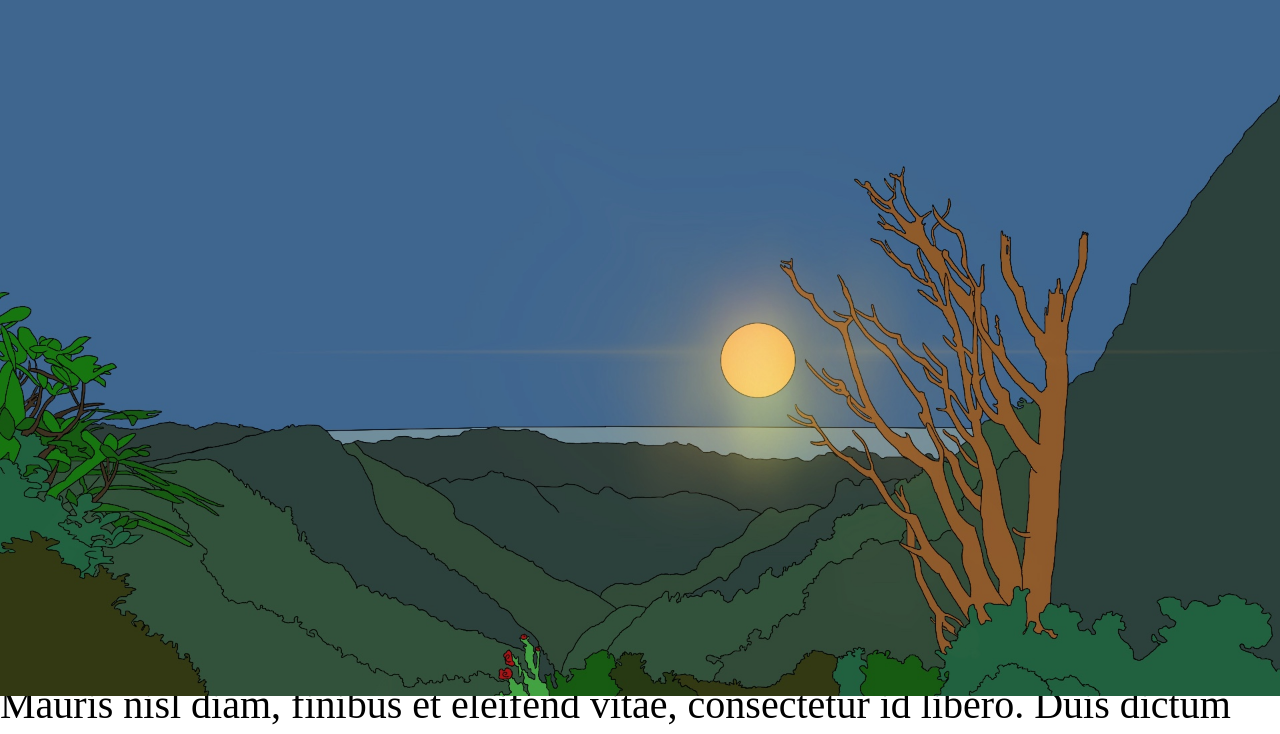
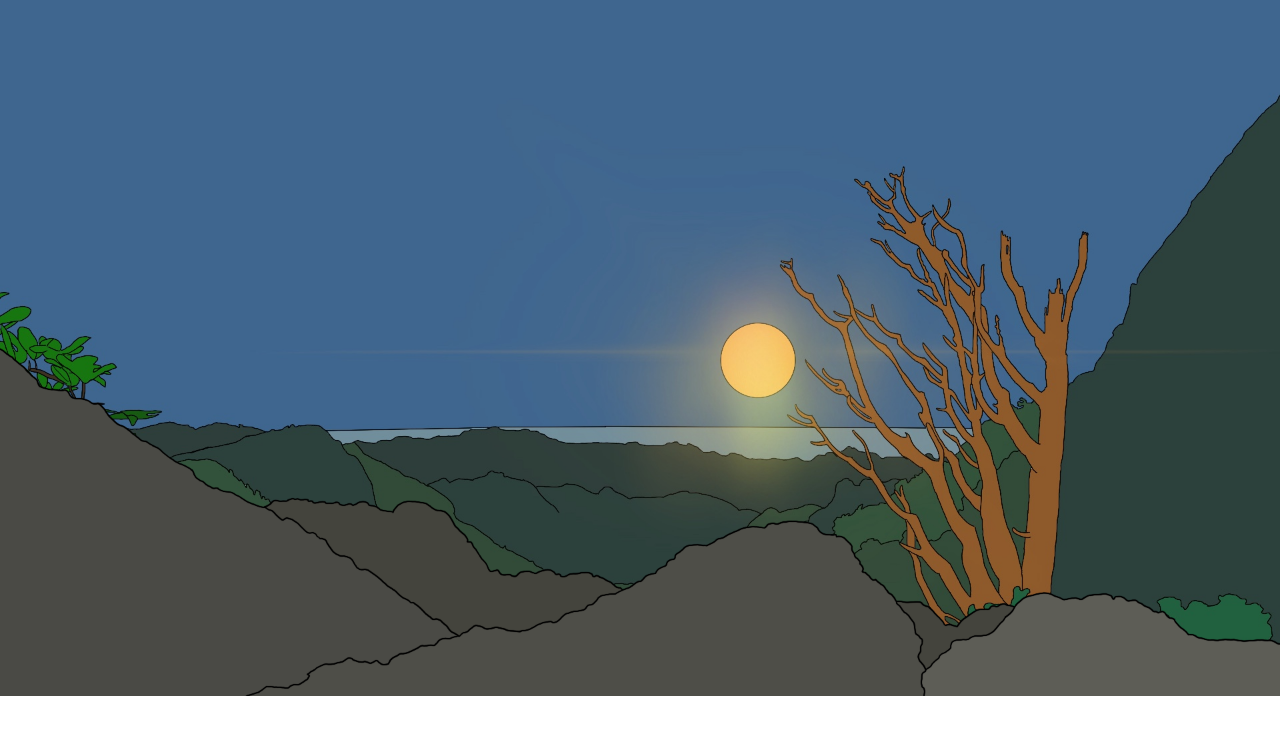
Before and after one commit to William-Meyer/BPA, a plain HTML site: page index.html in a window 1280 px wide. Shown: the part 59-793 px from the top of the page. Drawn offline with Linux system fonts and the light colour scheme.

Commit message:
fixed stuff

```diff
--- a/Assets/styles/index.css
+++ b/Assets/styles/index.css
@@ -85,9 +85,10 @@ nav{
   box-shadow: 0px 8px 16px 0px rgba(0,0,0,0.2);
   z-index: 1;
 }
-#overlay{
-  position: absolute;
-  top: -1000px;
+
+
+#container{
+  margin-top: 1000px;
 }
 /* Links inside the dropdown */
 .dropdown-content a {
```
